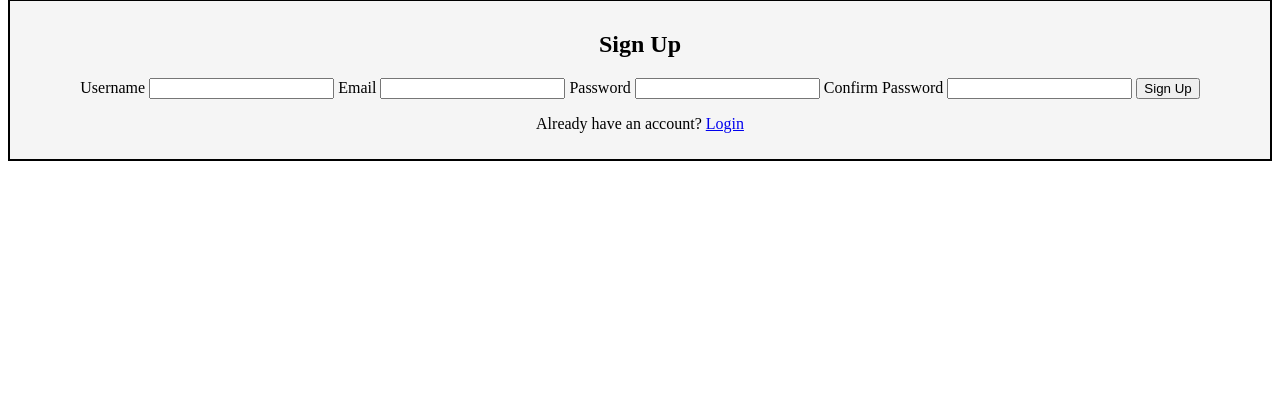
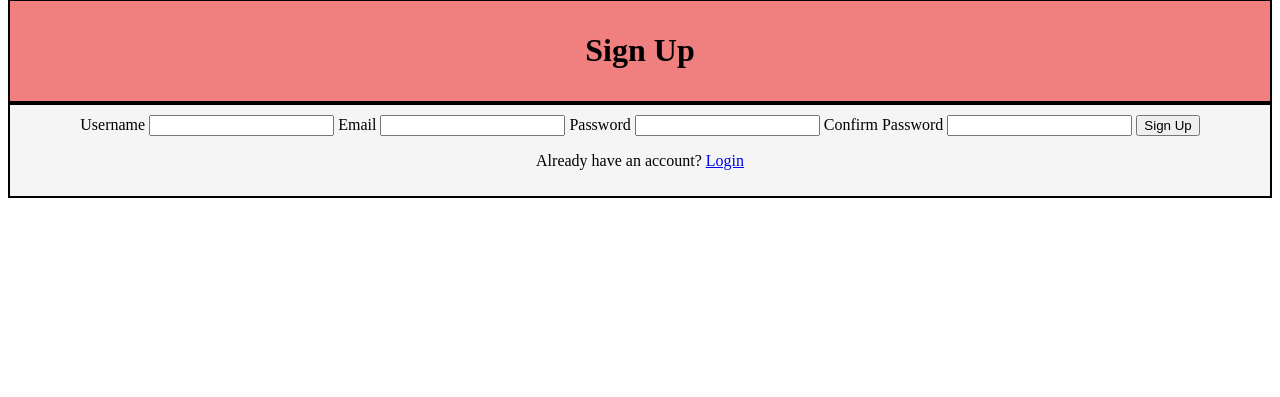
Before and after one commit to TheDuckLord2/IntroToSELabGroup3, a Django app: template IntroToSELabGroup3-New/IntroToSELabGroup3-Sam-Branch/ecommerce_store/backendAPI/api/templates/store/register.html in a window 1280 px wide. Shown: the part 41-438 px from the top of the page. Run offline with Django 5.2, Linux system fonts and the light colour scheme; the template is opened without the code that fills it, so the values that code supplies are empty.

Commit message:
Updated register.html
added a title block and changed the id of signup-container

```diff
--- a/IntroToSELabGroup3-New/IntroToSELabGroup3-Sam-Branch/ecommerce_store/backendAPI/api/templates/store/register.html
+++ b/IntroToSELabGroup3-New/IntroToSELabGroup3-Sam-Branch/ecommerce_store/backendAPI/api/templates/store/register.html
@@ -3,8 +3,10 @@
 {% block title %}Sign Up - e-Commerce Store{% endblock %}
 
 {% block content %}
-<div class="signup-container">
-    <h2>Sign Up</h2>
+<div id="title-block">
+    <h1>Sign Up</h1>
+</div>
+<div id="signup-container">
     <form method="POST" action="{% url 'register' %}">
         {% csrf_token %}
 
```
